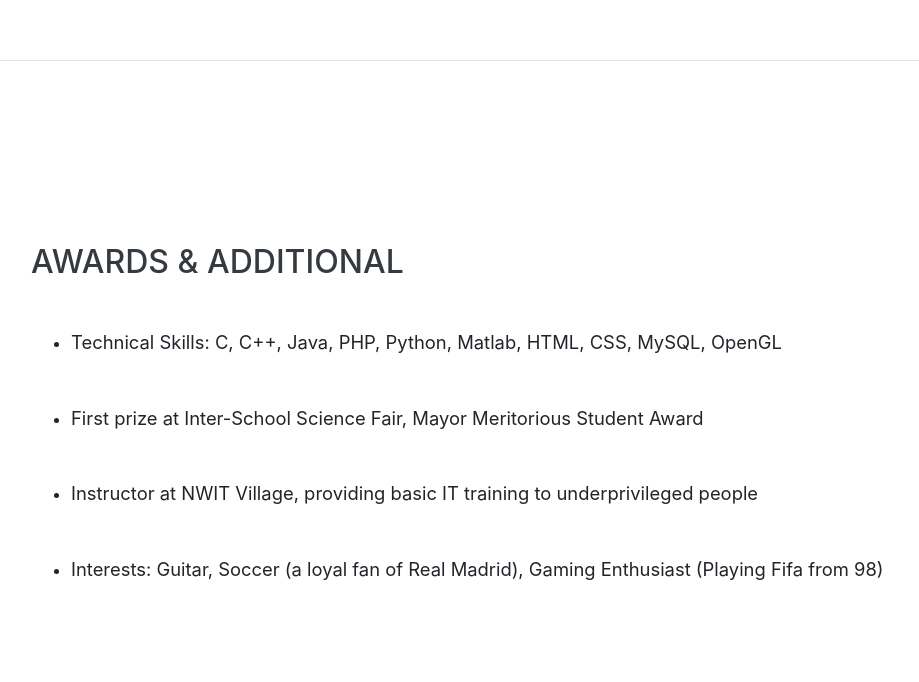
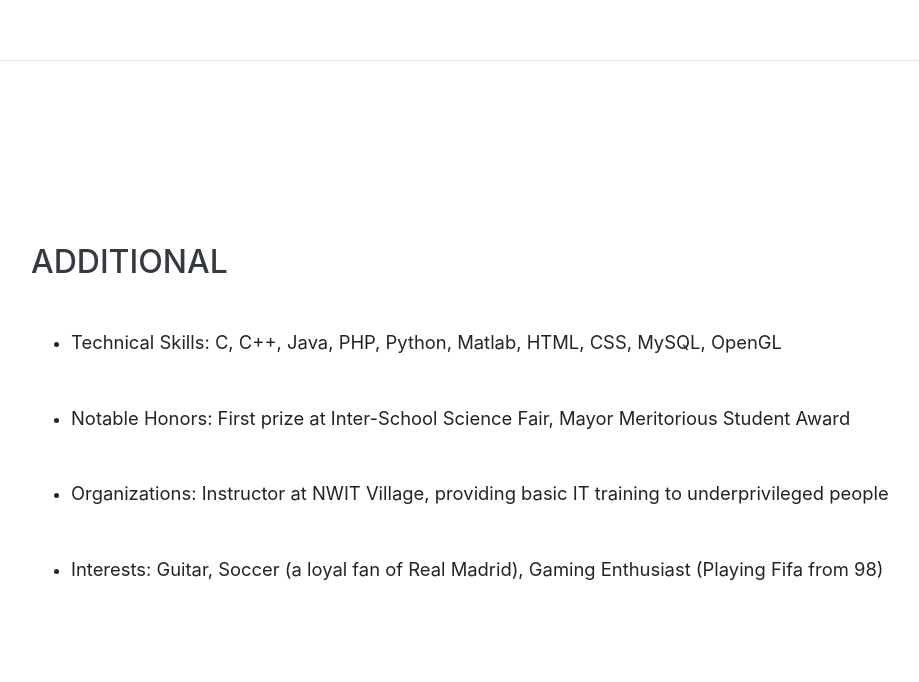
Before and after one commit to rafiibnsultan/rafiibnsultan.github.io, a website with bundled scripts: page index.html in a window 1280 px wide. Shown: the part 3944-4626 px from the top of the page, without its empty margins (289-1208 px from the left). Built offline with nearby package versions, Linux system fonts and the light colour scheme; a web font is replaced by a local one.

Commit message:
Update index.html

```diff
--- a/index.html
+++ b/index.html
@@ -215,16 +215,16 @@
 
     <section class="resume-section p-3 p-lg-5 d-flex align-items-center" id="additional">
       <div class="w-100">
-        <h2 class="mb-5">Awards &amp; Additional</h2>
+        <h2 class="mb-5">Additional</h2>
         <div class="resume-item d-flex flex-column flex-md-row justify-content-between mb-5">
           <div class="resume-content">
           <ul>
             <li>
             <p class="lead mb-5">Technical Skills: C, C++, Java, PHP, Python, Matlab, HTML, CSS, MySQL, OpenGL</p></li>
             <li>
-            <p class="lead mb-5">First prize at Inter-School Science Fair, Mayor Meritorious Student Award</p></li>
+            <p class="lead mb-5">Notable Honors: First prize at Inter-School Science Fair, Mayor Meritorious Student Award</p></li>
             <li>
-            <p class="lead mb-5">Instructor at NWIT Village, providing basic IT training to underprivileged people</p></li>
+            <p class="lead mb-5">Organizations: Instructor at NWIT Village, providing basic IT training to underprivileged people</p></li>
             <li>
             <p class="lead mb-5">Interests: Guitar, Soccer (a loyal fan of Real Madrid), Gaming Enthusiast (Playing Fifa from 98)</p></li>
 
```
